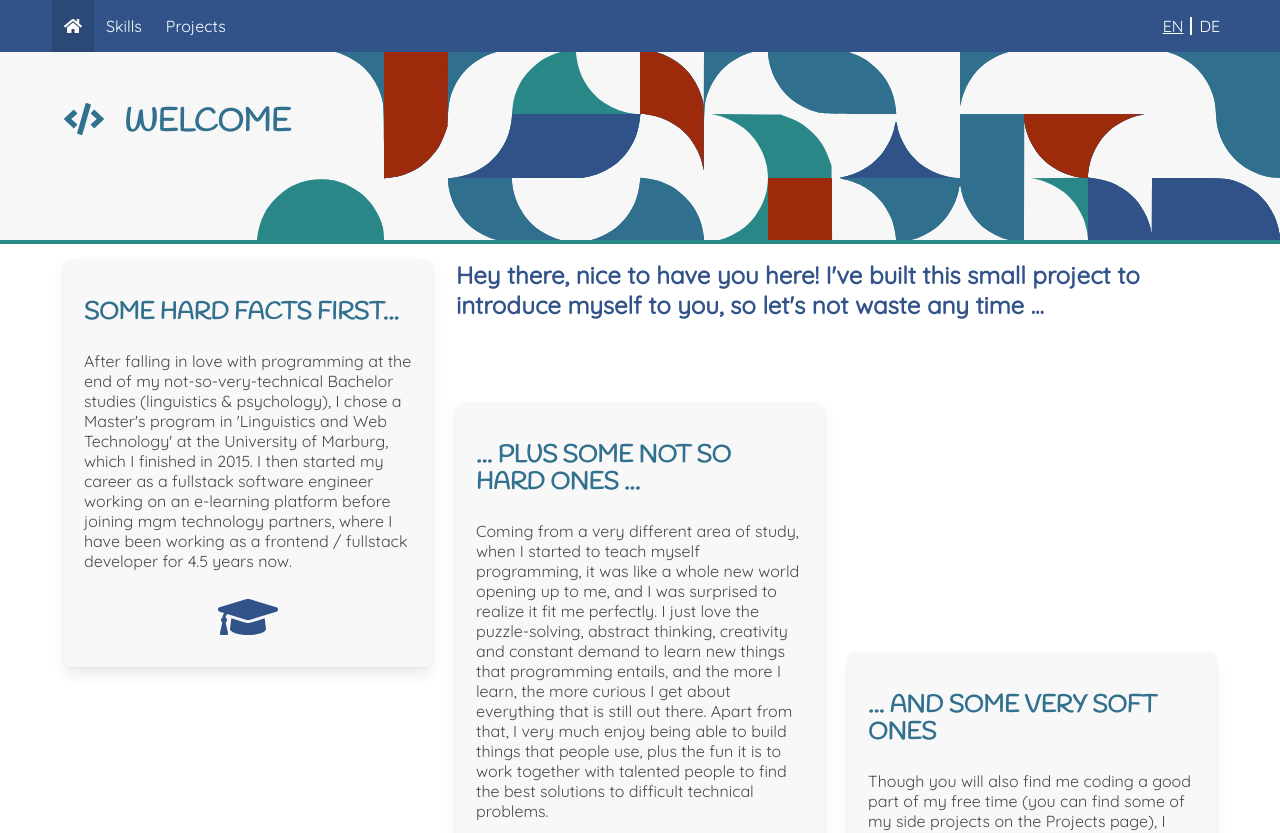
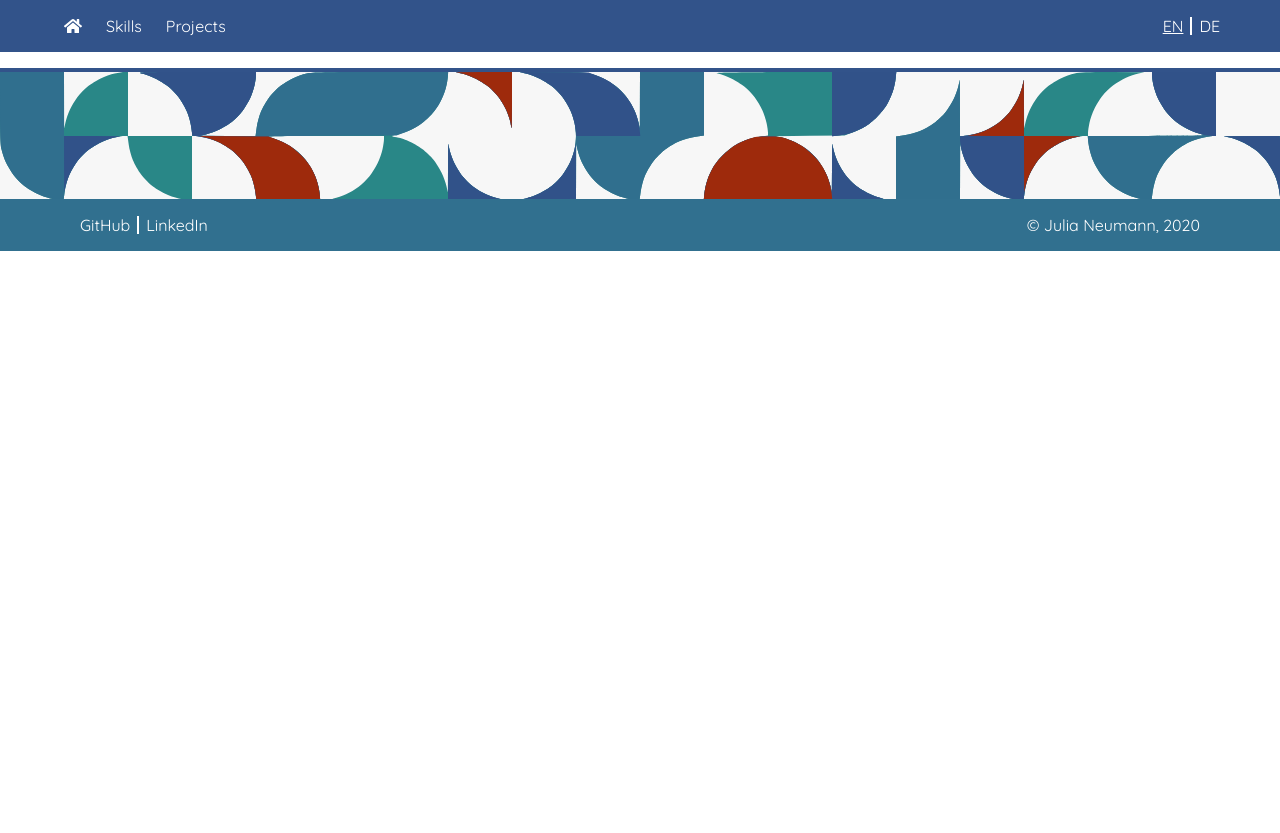
Before and after one commit to JuliaNeumann/portfolio, a React (Create React App) app: page / in a window 1280 px wide. Shown: the top 833 px of the page. After the commit the page ends 800 px from the top, so only its background shows below. Built offline with nearby package versions, Linux system fonts and the light colour scheme.

Commit message:
set /portfolio as homepage (for gh-pages)

```diff
--- a/src/App.js
+++ b/src/App.js
@@ -47,7 +47,7 @@ class App extends React.Component {
                 </Route>
               );
             })}
-            <Route path="/">
+            <Route path="/portfolio">
               <MainFrame hero={{title: menuData.home.header, icon: menuData.home.icon}}>
                   <Home />
               </MainFrame>
--- a/src/components/MenuBar/MenuBar.js
+++ b/src/components/MenuBar/MenuBar.js
@@ -38,7 +38,7 @@ class MenuBar extends React.Component {
           <div className="navbar-brand">
             <NavLink
               className="menu-bar__home-link navbar-item"
-              to="/"
+              to="/portfolio"
               activeClassName="is-active"
               title={data.home.text[locale]}
               exact={true}
```
